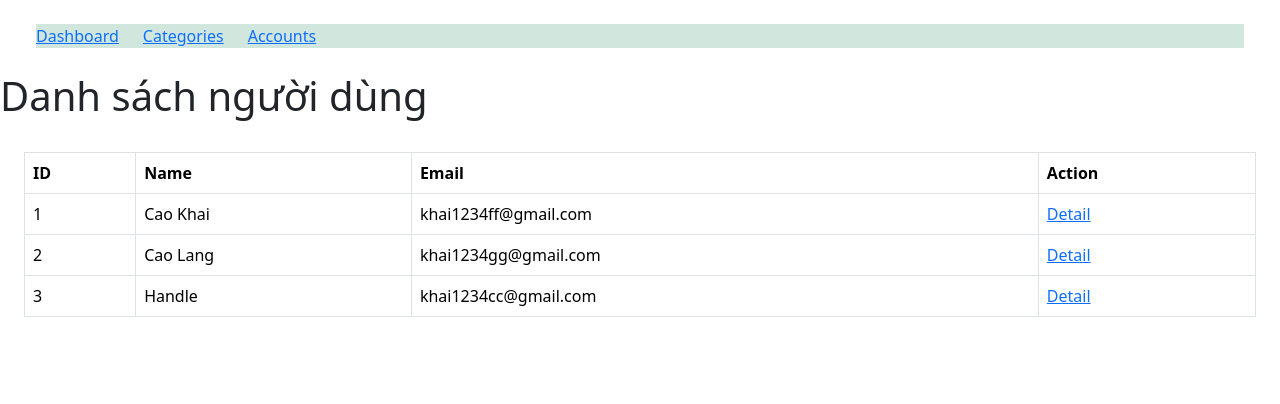
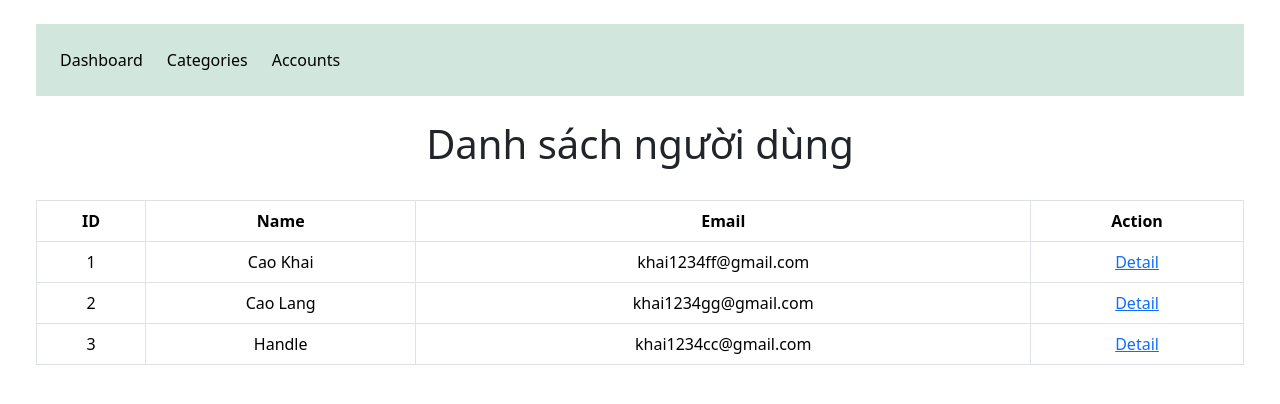
Before and after one commit to Khaicao2004/vuejs-project, a Vue app: page /admin/accounts in a window 1280 px wide. Shown: the top 404 px of the page. Built offline with nearby package versions, Linux system fonts and the light colour scheme; data requests are answered from the project's data file.

Commit message:
update layouts and call api

```diff
--- a/src/components/Admin/Header.vue
+++ b/src/components/Admin/Header.vue
@@ -1,13 +1,13 @@
 <template>
-  <ul class="nav bg-success-subtle gap-4">
+  <ul class="nav bg-success-subtle gap-4 p-4 ">
     <li class="nav-item">
-      <RouterLink :to="{ name: 'dashboard' }">Dashboard</RouterLink>
+      <RouterLink class="text-decoration-none text-black"  :to="{ name: 'dashboard' }">Dashboard</RouterLink>
     </li>
     <li class="nav-item">
-        <RouterLink :to="{ name: 'categories' }">Categories</RouterLink>
+        <RouterLink class="text-decoration-none text-black"  :to="{ name: 'categories' }">Categories</RouterLink>
     </li>
     <li class="nav-item">
-        <RouterLink :to="{ name: 'accounts' }">Accounts</RouterLink>
+        <RouterLink class="text-decoration-none text-black" :to="{ name: 'accounts' }">Accounts</RouterLink>
     </li>
   </ul>
 </template>
--- a/src/views/Admin/Account.vue
+++ b/src/views/Admin/Account.vue
@@ -1,8 +1,7 @@
 <template>
-    <div>
-      <h1>Danh sách người dùng</h1>
+      <h1 class="text-center">Danh sách người dùng</h1>
       <div class="p-4">
-          <table class="table table-bordered">
+          <table class="table table-bordered text-center">
               <thead>
                   <tr>
                       <th>ID</th>
@@ -17,13 +16,12 @@
                       <td>{{ list.name }}</td>
                       <td>{{ list.email }}</td>
                       <td>
-                         <RouterLink :to="{ name: 'accounts-detail', params: {id: list.id }}">Detail</RouterLink>
+                         <RouterLink :to="{ name: 'accounts-detail', params: {id: list.id , query: { keyWord: 'khai' }}}">Detail</RouterLink>
                       </td>
                   </tr>
               </tbody>
           </table>
       </div>
-    </div>
   </template>
 
   <script>
@@ -52,5 +50,8 @@ import {  RouterLink } from "vue-router";
         }
       },
     },
+    mounted() {
+
+    },
   };
   </script>
--- a/src/views/Admin/AccountDetail.vue
+++ b/src/views/Admin/AccountDetail.vue
@@ -1,8 +1,7 @@
 <template>
-    <div>
-      <h1>Chi tiet người dùng</h1>
+      <h1 class="text-center">Chi tiết người dùng</h1>
       <div class="p-4">
-          <table class="table table-bordered">
+          <table class="table table-bordered text-center">
               <thead>
                   <tr>
                       <th>ID</th>
@@ -19,7 +18,6 @@
               </tbody>
           </table>
       </div>
-    </div>
   </template>
 
   <script>
@@ -31,6 +29,10 @@ import { RouterLink } from "vue-router";
         userDetail: {}, // Dữ liệu danh sách người dùng
       };
     },
+    created() {
+        const id = this.$route.params.id;
+        this.fetchUserDetail(id);
+    },
     methods: {
         async fetchUserDetail(id){
         const response = await axios.get(`http://localhost:3000/users/${id}`);
@@ -38,8 +40,7 @@ import { RouterLink } from "vue-router";
       }
     },
     mounted() {
-      const id = this.$route.params.id;
-      this.fetchUserDetail(id);
+
     },
   };
   </script>
--- a/src/views/Admin/HomePage.vue
+++ b/src/views/Admin/HomePage.vue
@@ -4,8 +4,8 @@
     <div class="row p-4">
       <div class="col-12"><Header/></div>
     </div>
+    <RouterView />
   </div>
-  <RouterView />
 </template>
 
 <!--  JS-->
```
